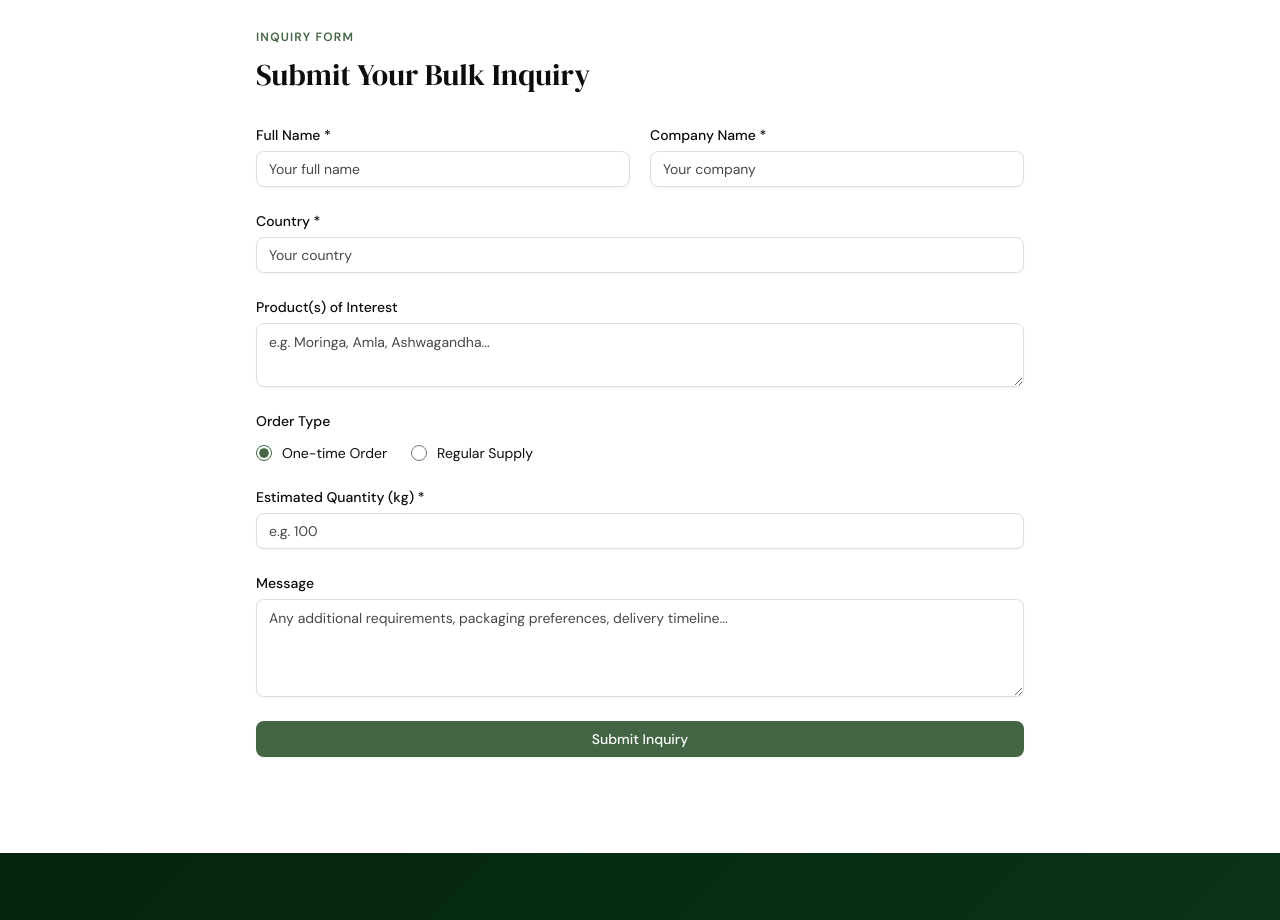
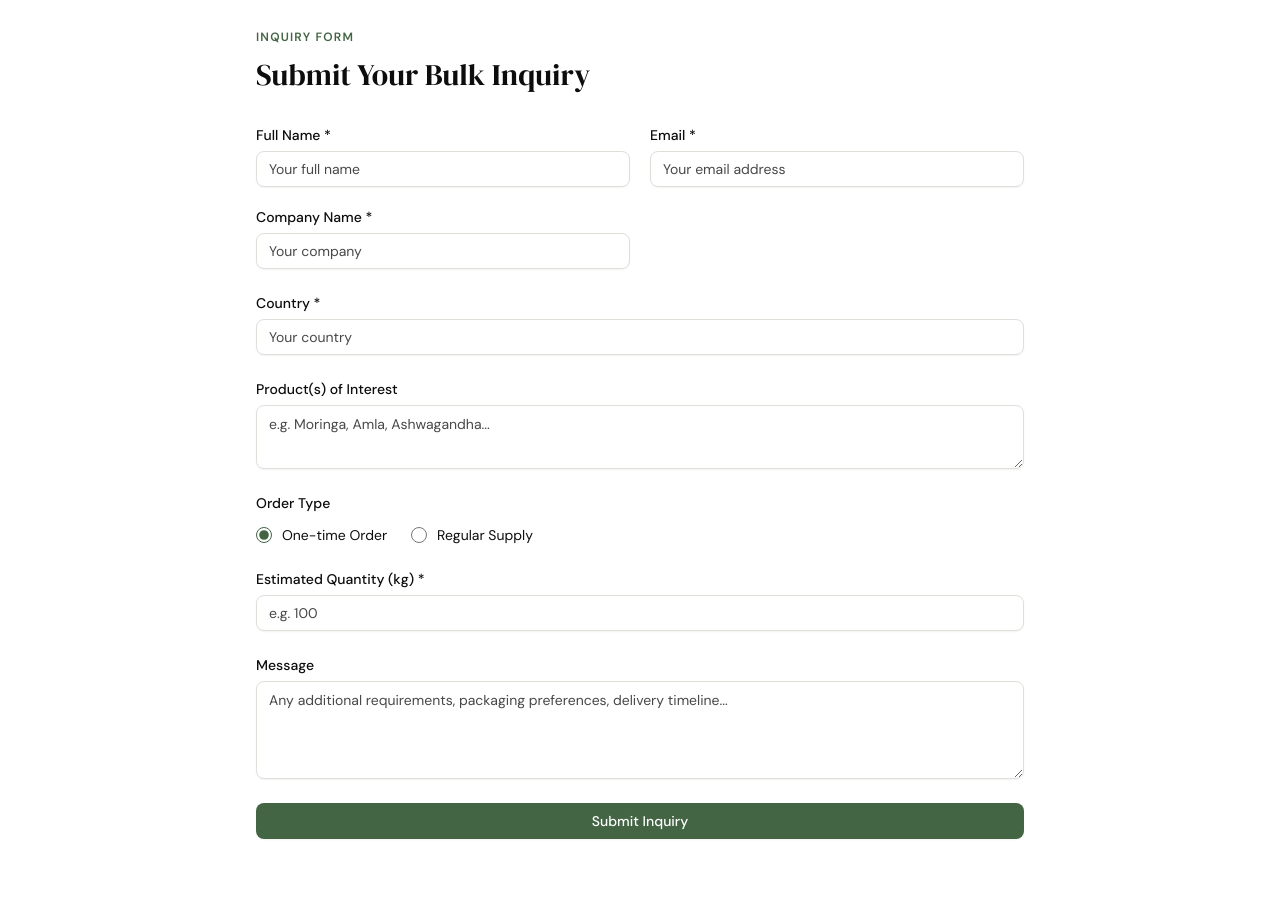
Before and after one commit to chitiagarwal/bio-peri-posa-website, a React (Vite) app in the folder src/frontend/: page /bulk-orders in a window 1280 px wide. Shown: the part 1060-1980 px from the top of the page. Built offline with nearby package versions, Linux system fonts and the light colour scheme; grey boxes are pictures that could not be loaded; what @icp-sdk/core would draw is missing.

Commit message:
Add email field and update form submission
Added email field to the form and updated submission logic to include email in the request body.

```diff
--- a/src/frontend/src/pages/BulkOrders.tsx
+++ b/src/frontend/src/pages/BulkOrders.tsx
@@ -57,6 +57,7 @@ export default function BulkOrders() {
   const { actor } = useActor();
   const [form, setForm] = useState({
     fullName: "",
+    email: "",
     companyName: "",
     country: "",
     products: "",
@@ -71,6 +72,7 @@ export default function BulkOrders() {
   const validate = () => {
     const e: Record<string, string> = {};
     if (!form.fullName.trim()) e.fullName = "Full name is required";
+    if (!form.email.trim()) e.email = "Email is required";
     if (!form.companyName.trim()) e.companyName = "Company name is required";
     if (!form.country.trim()) e.country = "Country is required";
     if (!form.quantity.trim()) e.quantity = "Estimated quantity is required";
@@ -84,22 +86,46 @@ export default function BulkOrders() {
     setErrors(errs);
     return;
   }
+
   setErrors({});
   setSubmitting(true);
+
   try {
-      if (actor) {
-        await actor.submitInquiry({
-          name: form.fullName,
+    const response = await fetch("https://formspree.io/f/mkoqprek", {
+      method: "POST",
+      headers: {
+        "Content-Type": "application/json",
+        Accept: "application/json",
+      },
+      body: JSON.stringify({
+        fullName: form.fullName,
+        email: form.email,
+        companyName: form.companyName,
+        country: form.country,
+        products: form.products,
+        orderType: form.orderType,
+        quantity: form.quantity,
+        message: form.message,
+      }),
+    });
+
+    if (response.ok) {
+      setSuccess(true);
+      setForm({
+        fullName: "",
         email: "",
-          company: form.companyName,
-          message: form.message || form.products,
-          productInterest: form.products,
-          quantity: BigInt(Number.parseInt(form.quantity, 10) || 0),
+        companyName: "",
+        country: "",
+        products: "",
+        orderType: "one-time",
+        quantity: "",
+        message: "",
       });
+    } else {
+      alert("Submission failed. Try again.");
     }
-      setSuccess(true);
   } catch {
-      setSuccess(true);
+    alert("Submission failed. Try again.");
   } finally {
     setSubmitting(false);
   }
@@ -290,6 +316,28 @@ export default function BulkOrders() {
                 </div>
                 <div>
   <Label
+    htmlFor="email"
+    className="text-sm font-sans font-medium text-foreground mb-1.5 block"
+  >
+    Email *
+  </Label>
+  <Input
+    id="email"
+    type="email"
+    value={form.email}
+    onChange={(e) =>
+      setForm((p) => ({ ...p, email: e.target.value }))
+    }
+    placeholder="Your email address"
+  />
+  {errors.email && (
+    <p className="text-xs text-destructive mt-1">
+      {errors.email}
+    </p>
+  )}
+</div>
+                <div>
+                  <Label
                     htmlFor="companyName"
                     className="text-sm font-sans font-medium text-foreground mb-1.5 block"
                   >
```
Lines whose indentation alone changed are shown as unchanged.
